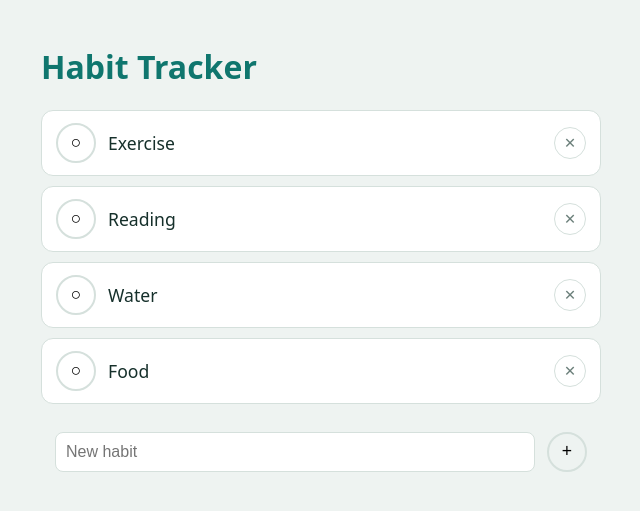
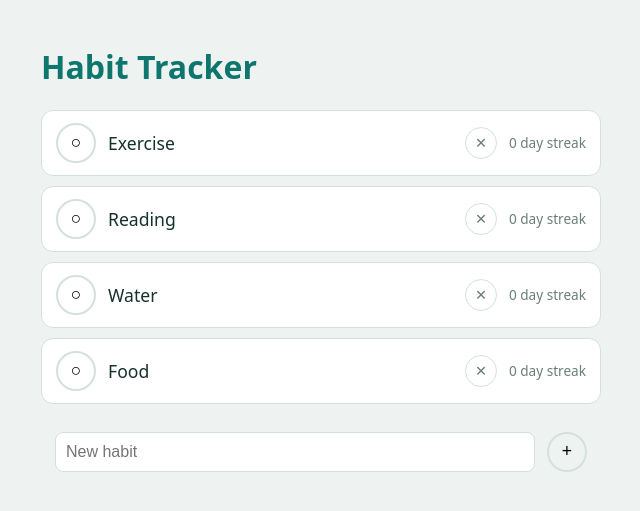
Before and after one commit to daintysteph/habit-tracker, a Flask app: page / in a window 1280 px wide. Shown: the top 511 px of the page, without its empty margins (319-959 px from the left). Run offline with Flask 3, Linux system fonts and the light colour scheme; data comes from the database, SQL or seed files in the repository; data that the repository does not hold is empty.

Commit message:
Add streak counter

```diff
--- a/app.py
+++ b/app.py
@@ -1,9 +1,22 @@
-from datetime import date
+from datetime import date, timedelta
 from flask import Flask, render_template, redirect, url_for, request
 from database import get_db, init_db
 app = Flask(__name__)
 init_db()
 
+def get_streak(conn, habit_id):
+    rows = conn.execute(
+        "SELECT day FROM completions WHERE habit_id = ?", (habit_id,)
+    ).fetchall()
+    days = {row["day"] for row in rows}
+    current = date.today()
+    if current.isoformat() not in days:
+        current -= timedelta(days=1)
+    streak = 0
+    while current.isoformat() in days:
+        streak += 1
+        current -= timedelta(days=1)
+    return streak
 @app.route("/")
 def home():
     today = date.today().isoformat()
@@ -15,9 +28,9 @@ def home():
         "FROM habits h",
         (today,),
     ).fetchall()
+    habits = [dict(h, streak=get_streak(conn, h["id"])) for h in habits]
     conn.close()
     return render_template("index.html", habits=habits)
-
 @app.route("/toggle/<int:habit_id>", methods=["POST"])
 def toggle(habit_id):
     today = date.today().isoformat()
--- a/static/style.css
+++ b/static/style.css
@@ -67,3 +67,8 @@ li form:first-child {
   color: #6b7f7a;
   border-width: 1px;
 }
+.streak {
+  margin-left: auto;
+  font-size: 0.85rem;
+  color: #6b7f7a;
+}
--- a/templates/index.html
+++ b/templates/index.html
@@ -16,6 +16,7 @@
       </form>
       <form method="post" action="{{ url_for('delete', habit_id=habit.id) }}" class="remove">
           <button type="submit" class="delete" aria-label="Delete {{ habit.name }}">✕</button>
+          <span class="streak">{{ habit.streak }} day streak</span>
       </form>
     </li>
   {% endfor %}
```
